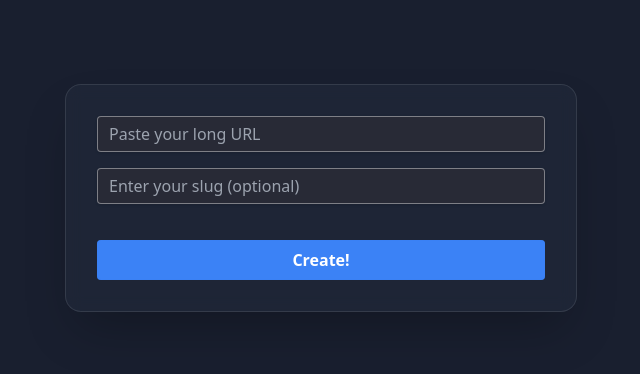
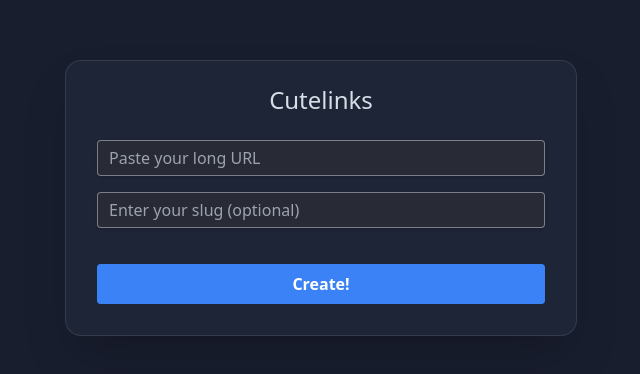
Before and after one commit to flynnjh/cutelinks, a Next.js app: page / in a window 1280 px wide. Shown: the part 194-568 px from the top of the page, without its empty margins (319-959 px from the left). Built offline with nearby package versions, Linux system fonts and the light colour scheme.

Commit message:
add Cutelinks title

```diff
--- a/pages/index.js
+++ b/pages/index.js
@@ -1,18 +1,16 @@
 import axios from "axios";
-import { nanoid } from "nanoid";
 import Link from "next/link";
+import Head from "next/head";
 import { useEffect, useState } from "react";
 
 export default function Home() {
-
   const [url, setURL] = useState();
   const [slug, setSlug] = useState();
   const [message, setMessage] = useState();
 
   const handleSubmit = async () => {
-
     axios
-        .post(`/api/create/${slug}`, {
+      .post(`/api/create/`, {
         url: url,
         slug: slug,
       })
@@ -24,28 +22,17 @@ export default function Home() {
         setMessage(error.response.data.message);
         setSlug("");
       });
-
-
   };
 
-    useEffect(() => {
-      if (!slug) {
-        const characters = 'abcdefghiklmnopqrstuvwxyz24689';
-        let id = "";
-
-        while (id.length < 4) {
-          id += characters[Math.floor(Math.random() * characters.length)];
-        }
-
-        setSlug(id);
-    }
-    }, [handleSubmit]);
-
-
   return (
-    <div className="flex h-screen justify-center place-items-center bg-slate-900/60">
+    <>
+    <Head>
+      <title>Cutelinks</title>
+    </Head>
+    <div className="flex flex-col h-screen justify-center place-items-center bg-slate-900/60">
       <div className="w-full max-w-lg max-h-lg">
-      <form className="bg-slate-700/20 ring-1 ring-inset ring-white/10 shadow-2xl rounded-2xl px-8 pt-6 pb-8 mb-4 backdrop-blur">
+        <form className="bg-slate-700/20 ring-1 ring-inset ring-white/10 shadow-2xl rounded-2xl px-8 pt-6 pb-8 mb-4">
+        <h1 className="flex justify-center text-2xl text-semibold text-slate-200/95 pb-4">Cutelinks</h1>
           <div className="mb-4 mt-2">
             <input
               className="shadow rounded w-full py-2 px-3 leading-tight focus:outline-none focus:shadow-outline bg-base-100 ring-1 ring-inset ring-white/40"
@@ -73,11 +60,18 @@ export default function Home() {
               Create!
             </button>
           </div>
-        {message ?<div className="flex justify-center pt-6 font-semibold">
-            <Link href={message}><h1 className="text-blue-400 hover:underline">{message} created successfully!</h1></Link>
-        </div> : null}
+          {message ? (
+            <div className="flex justify-center pt-6 font-semibold">
+              <Link href={message}>
+                <h1 className="text-blue-400 hover:underline">
+                  {message} created successfully!
+                </h1>
+              </Link>
+            </div>
+          ) : null}
         </form>
       </div>
     </div>
+    </>
   );
 }
```
Lines whose indentation alone changed are shown as unchanged.
